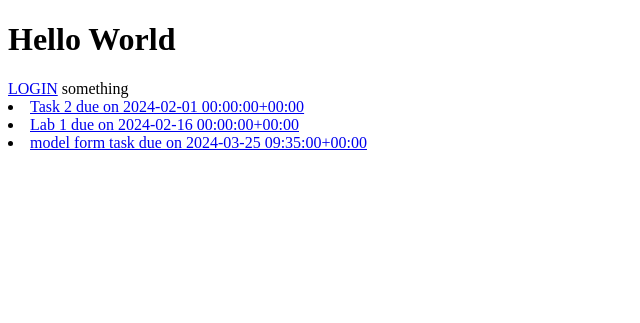
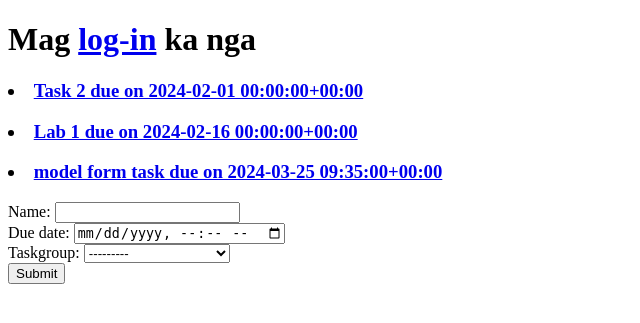
Before and after one commit to sdbsalta/taskapp, a Django app: page /tasks/list in a window 1280 px wide. Shown: the top 323 px of the page, without its empty margins (0-640 px from the left). Run offline with Django 4.2, Linux system fonts and the light colour scheme; data comes from the database, SQL or seed files in the repository; both versions use the stored data as it was after the commit.

Commit message:
added form lessons

```diff
--- /dev/null
+++ b/tasks/forms.py
@@ -0,0 +1,27 @@
+from django import forms
+
+from .models import Task, TaskGroup
+
+'''
+class TaskForm(forms.Form):
+     name = forms.CharField(label="Task Name", max_length=100)
+     due_date = forms.DateTimeField(label="Task Due",
+         widget=forms.TextInput(
+            attrs={"type": "datetime-local"}
+             )
+        )
+     taskgroup = forms.ModelChoiceField(
+        label="Task Group",
+        queryset=TaskGroup.objects.all()
+        )
+'''
+
+class TaskForm(forms.ModelForm):
+    class Meta:
+        model = Task
+        fields = "__all__"
+        widgets = {
+            "due_date":forms.TextInput(
+                attrs={"type": "datetime-local"}
+            )
+        }
--- a/tasks/templates/task_list.html
+++ b/tasks/templates/task_list.html
@@ -6,23 +6,27 @@
 </head>
 <body>
     {% if request.user.is_authenticated %}
-        <h1> Hello {{request.user.username}} </h1>
-        <form action="{% url 'logout' %}" method ="POST">
+        <h1>Hello {{ request.user.username }}</h1>
+        <form action="{% url 'logout' %}" method="POST">
             {% csrf_token %}
-            <button type="submit"> LOGOUT </button>
+            <button type="submit">LOG OUT</button>
         </form>
-
     {% else %}
-        <h1> Hello World </h1>
-        <a href = {% url 'login' %}> LOGIN</a>
+        <h1>Mag <a href="{% url 'login' %}">log-in</a> ka nga</h1>
     {% endif %}
-    something
-        {% for task in object_list %}
+    {% for task in object_list %}
+        <h3>
         <li>
-            <a href="{{ task.get_absolute_url }}">
+            <a href = "{{ task.get_absolute_url }}">
                 {{ task }}
             </a>
         </li>
-        {% endfor %}
+        </h3>
+    {% endfor %}
+    <form method="POST">
+        {% csrf_token %}
+        {{ form.as_div }}
+        <button type="submit">Submit</button>
+    </form>
 </body>
 </html>
--- a/tasks/urls.py
+++ b/tasks/urls.py
@@ -1,10 +1,12 @@
 # tasks/urls.py
 from django.urls import path
-from .views import task_list, task_detail, TaskListView, TaskDetailView
+from .views import TaskUpdateView, TaskListView, TaskCreateView, index
 
 urlpatterns = [
-    path('list', TaskListView.as_view(), name='list'),
-    path('<int:pk>/detail', TaskDetailView.as_view(), name='task-detail'),
+    path("", index, name="index"),
+    path("create", TaskCreateView.as_view()),
+    path("list", TaskListView.as_view(), name="list"),
+    path("<int:pk>/detail", TaskUpdateView.as_view(), name="task-detail"),
 ]
 
-app_name = 'tasks'
+app_name = "tasks"
--- a/tasks/views.py
+++ b/tasks/views.py
@@ -4,23 +4,34 @@ from django.http import HttpResponse
 from django.views.generic.list import ListView
 from django.views.generic.detail import DetailView
 from django.contrib.auth.mixins import LoginRequiredMixin
+from django.urls import reverse_lazy
+from django.views.generic.edit import CreateView, UpdateView
 
-from .models import Task
+from .forms import TaskForm
+from .models import Task, TaskGroup
 
 def index(request):
     return HttpResponse("Hello World")
 
 def task_list(request):
-    tasks = Task.objects.all()
-    ctx = {
-        "tasks": [
-            "Task 1"
-            "Task 2"
-            "Task 3"
-        ]
-    }
+     tasks = Task.objects.all()
+     form = TaskForm()
 
-    return render(request, 'task_list.html', ctx)
+     if request.method == 'POST':
+         form = TaskForm(request.POST)
+         if form.is_valid():
+             task = Task()
+             task.name = form.cleaned_data.get('name')
+             task.due_date = form.cleaned_data.get('due_date')
+             task.taskgroup = form.cleaned_data.get('taskgroup')
+             task.save()
+
+     ctx = {"object_list":
+            tasks,
+            "taskgroups": TaskGroup.objects.all(),
+            "form":form}
+
+     return render(request, "task_list.html", ctx)
 
 def task_detail(request, pk):
     task = Task.objects.get(pk=pk)
@@ -31,6 +42,39 @@ class TaskListView(ListView):
     model = Task
     template_name = "task_list.html"
 
+    def get_context_data(self, **kwargs):
+        ctx = super().get_context_data(**kwargs)
+        ctx["taskgroups"] = TaskGroup.objects.all()
+        ctx["form"] = TaskForm()
+        return ctx
+
+    def post(self, request, *args, **kwargs):
+        form = TaskForm(request.POST)
+        if form.is_valid():
+            form.save()
+            return self.get(request, *args, **kwargs)
+        else:
+            self.object_list = self.get_queryset(**kwargs)
+            context = self.get_context_data(**kwargs)
+            context["form"] = form
+            return self.render_to_response(context)
+
+class TaskCreateView(CreateView):
+    model = Task
+    form_class = TaskForm
+    template_name = "task_create.html"
+
+    def get_success_url(self):
+        return reverse_lazy("tasks:list")
+
+
+class TaskUpdateView(LoginRequiredMixin, UpdateView):
+    model = Task
+    form_class = TaskForm
+    template_name = "task_detail.html"
+
+'''
 class TaskDetailView(LoginRequiredMixin, DetailView):
     model = Task
     template_name = "task_detail.html"
+'''
```
Also changed, not shown: tasks/templates/task_create.html (renamed from templates/registration/password_reset_email.html, +11 -8 lines), db.sqlite3.
